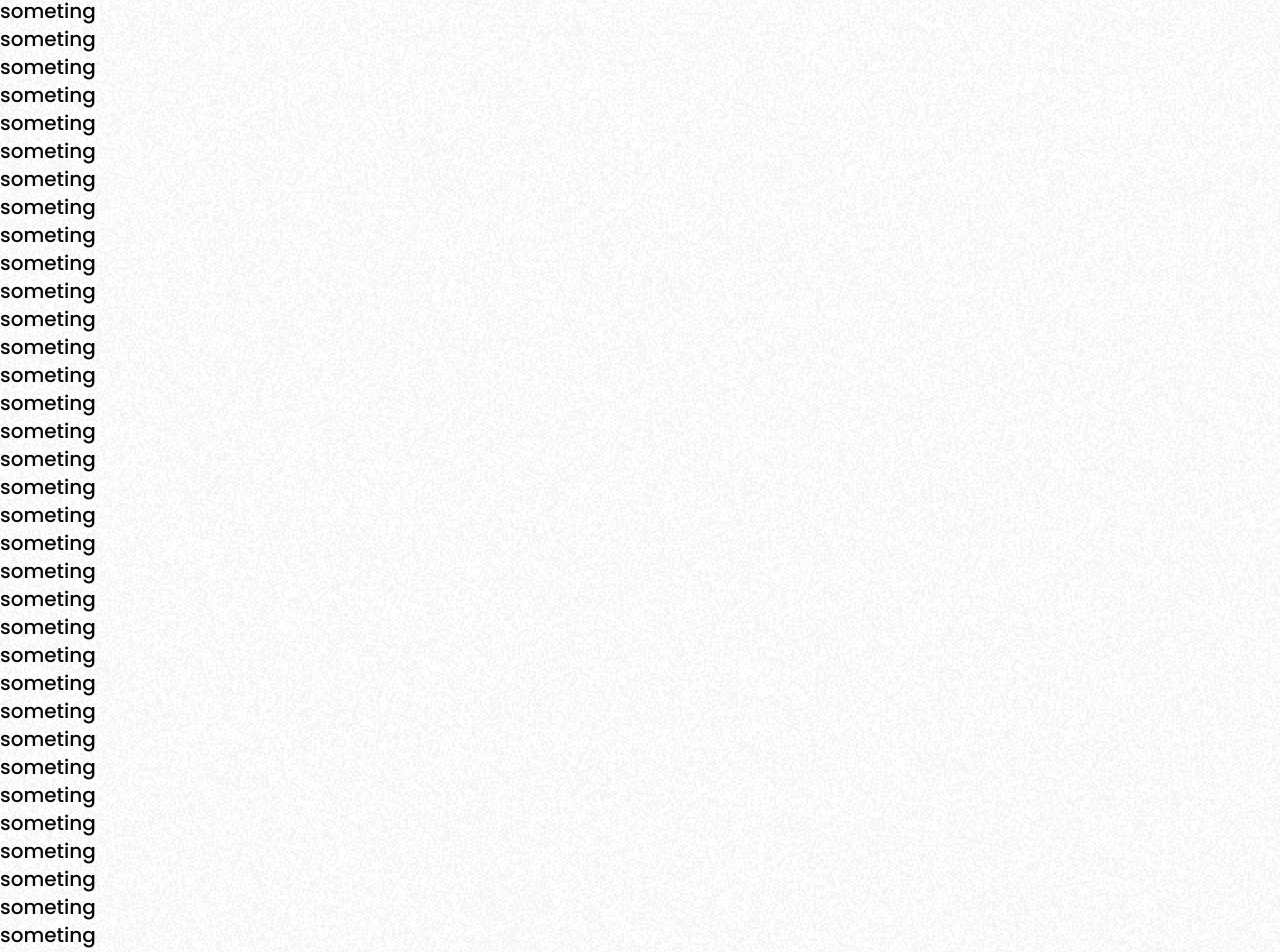
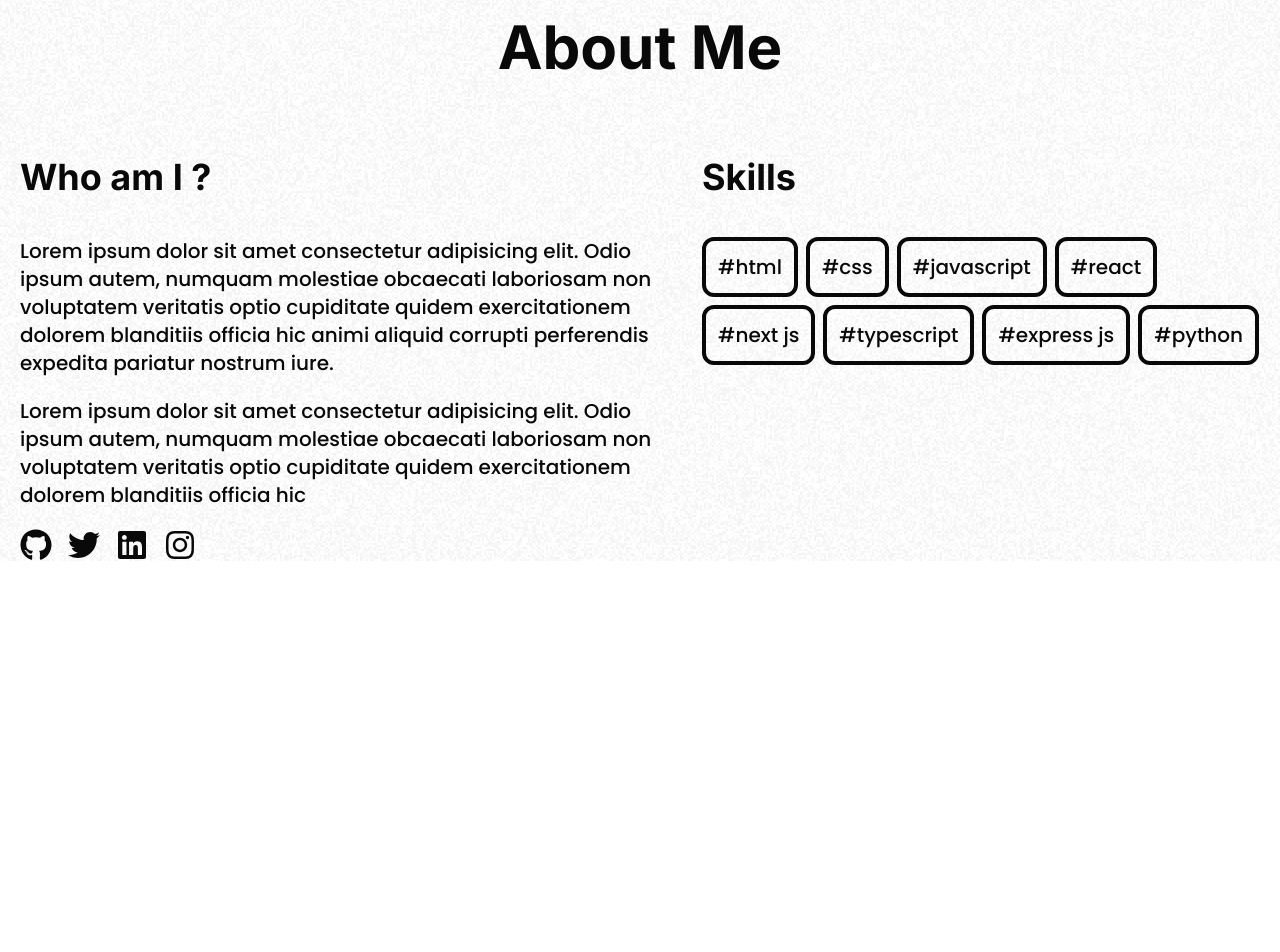
Before and after one commit to mahesh-143/nextjs-portfolio, a Next.js app: page / in a window 1280 px wide. Shown: the part 905-1857 px from the top of the page. After the commit the page ends 1466 px from the top, so only its background shows below. Built offline with nearby package versions, Linux system fonts and the light colour scheme.

Commit message:
Added About me Section

```diff
--- /dev/null
+++ b/src/app/components/sections/About.tsx
@@ -0,0 +1,65 @@
+import { inter } from "@/app/layout"
+import React from "react"
+import SkillBadge from "../ui/SkillBadge"
+import SocialLinks from "../ui/SocialLinks"
+
+const skills = [
+  "html",
+  "css",
+  "javascript",
+  "react",
+  "next js",
+  "typescript",
+  "express js",
+  "python",
+]
+function About() {
+  return (
+    <div className="container mx-auto px-5 pt-5">
+      <h2
+        className={`${inter.className} font-bold text-5xl md:text-6xl text-center mb-20`}
+      >
+        About Me
+      </h2>
+      <div className="flex flex-col md:flex-row gap-8 justify-between">
+        <div className="flex flex-col max-w-[650px]">
+          <h3
+            className={`${inter.className} font-bold text-3xl md:text-4xl mb-10`}
+          >
+            Who am I ?
+          </h3>
+          <div className="flex flex-col gap-5">
+            <p>
+              Lorem ipsum dolor sit amet consectetur adipisicing elit. Odio
+              ipsum autem, numquam molestiae obcaecati laboriosam non voluptatem
+              veritatis optio cupiditate quidem exercitationem dolorem
+              blanditiis officia hic animi aliquid corrupti perferendis expedita
+              pariatur nostrum iure.
+            </p>
+            <p>
+              Lorem ipsum dolor sit amet consectetur adipisicing elit. Odio
+              ipsum autem, numquam molestiae obcaecati laboriosam non voluptatem
+              veritatis optio cupiditate quidem exercitationem dolorem
+              blanditiis officia hic
+            </p>
+            <SocialLinks />
+          </div>
+        </div>
+        <div>
+          <h3
+            className={`${inter.className} font-bold text-3xl md:text-4xl mb-10`}
+          >
+            Skills
+          </h3>
+          <div className="max-w-[650px] flex gap-2 flex-wrap">
+            {skills.map((skill) => {
+              return <SkillBadge>{"#" + skill}</SkillBadge>
+            })}
+          </div>
+        </div>
+      </div>
+    </div>
+  )
+}
+
+export default About
--- /dev/null
+++ b/src/app/components/ui/SkillBadge.tsx
@@ -0,0 +1,7 @@
+import React from "react"
+
+const SkillBadge = ({ children }: { children: string }) => {
+  return <span className="border-4 border-black dark:border-whiteaccent rounded-xl p-3">{children}</span>
+}
+
+export default SkillBadge
--- a/src/app/page.tsx
+++ b/src/app/page.tsx
@@ -2,55 +2,14 @@ import Image from "next/image"
 import Navbar from "./components/sections/Navbar"
 import Hero from "./components/sections/Hero"
 import ThemeSwitch from "./components/ui/ThemeSwitch"
+import About from "./components/sections/About"
 
 export default function Home() {
   return (
     <div className="bg-noise-texture dark:bg-noise-texture-dark text-xl">
       <Navbar />
       <Hero />
-      <h1>someting</h1>
-      <h1>someting</h1>
-      <h1>someting</h1>
-      <h1>someting</h1>
-      <h1>someting</h1>
-      <h1>someting</h1>
-      <h1>someting</h1>
-      <h1>someting</h1>
-      <h1>someting</h1>
-      <h1>someting</h1>
-      <h1>someting</h1>
-      <h1>someting</h1>
-      <h1>someting</h1>
-      <h1>someting</h1>
-      <h1>someting</h1>
-      <h1>someting</h1>
-      <h1>someting</h1>
-      <h1>someting</h1>
-      <h1>someting</h1>
-      <h1>someting</h1>
-      <h1>someting</h1>
-      <h1>someting</h1>
-      <h1>someting</h1>
-      <h1>someting</h1>
-      <h1>someting</h1>
-      <h1>someting</h1>
-      <h1>someting</h1>
-      <h1>someting</h1>
-      <h1>someting</h1>
-      <h1>someting</h1>
-      <h1>someting</h1>
-      <h1>someting</h1>
-      <h1>someting</h1>
-      <h1>someting</h1>
-      <h1>someting</h1>
-      <h1>someting</h1>
-      <h1>someting</h1>
-      <h1>someting</h1>
-      <h1>someting</h1>
-      <h1>someting</h1>
-      <h1>someting</h1>
-      <h1>someting</h1>
-      <h1>someting</h1>
+      <About />
     </div>
   )
 }
```
